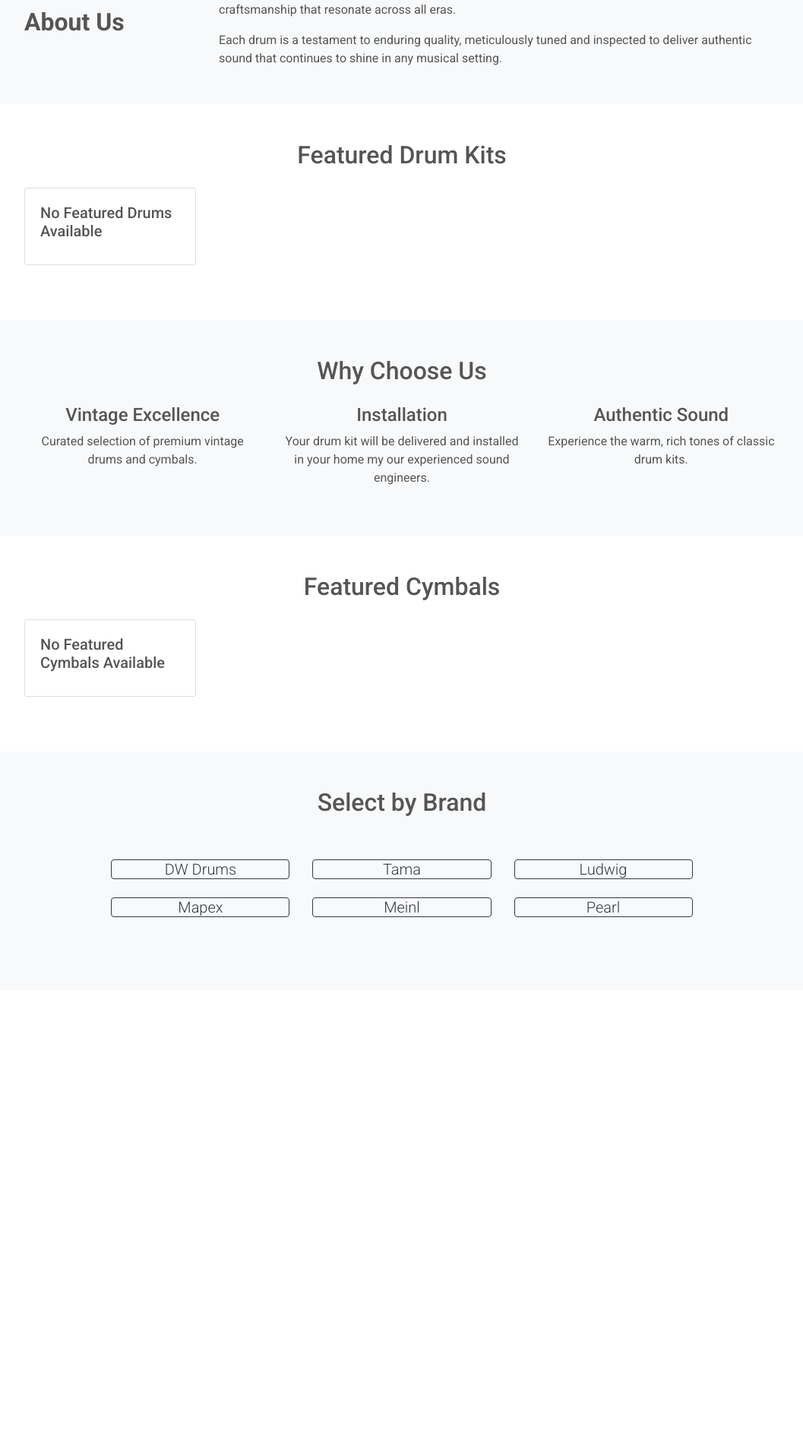
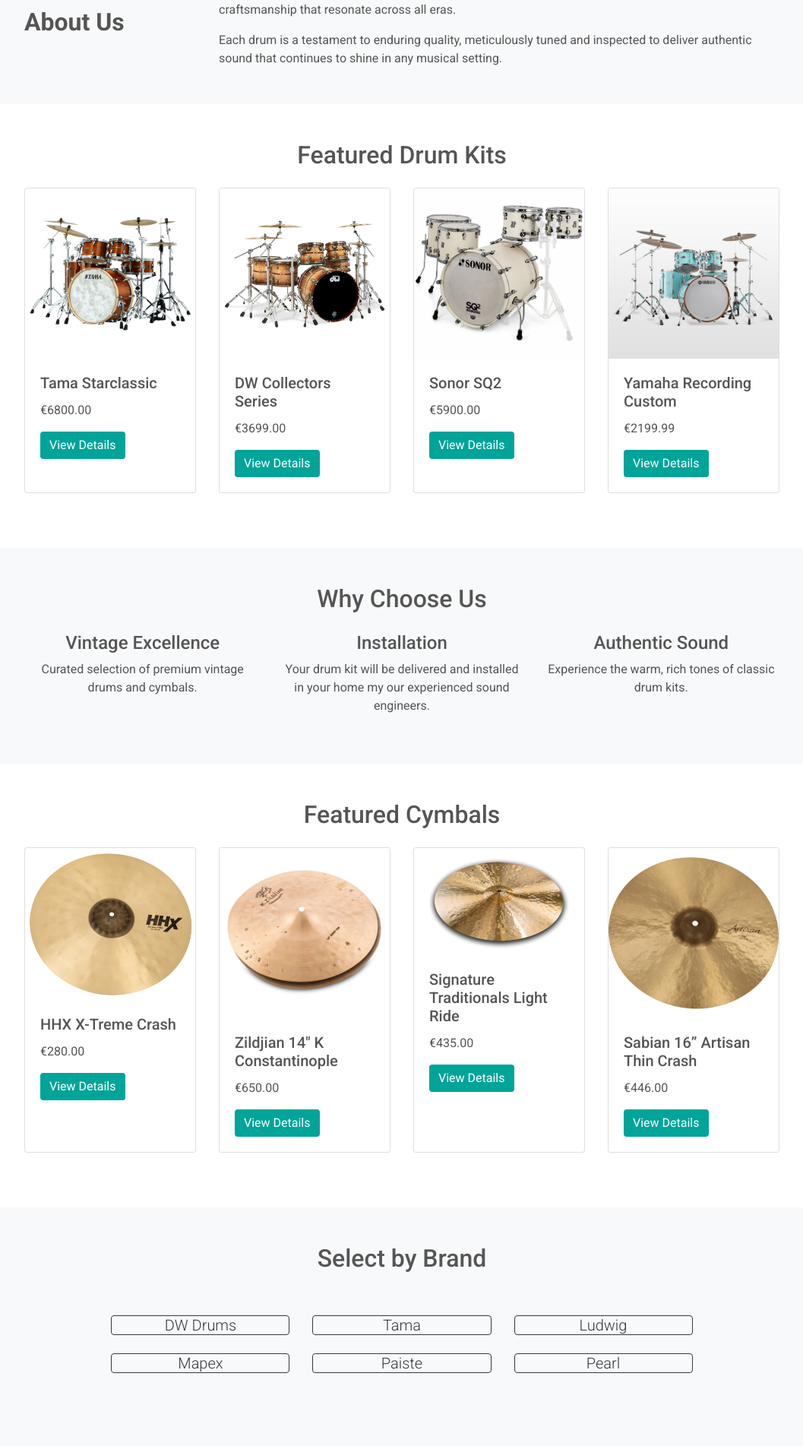
Before and after one commit to Andrewodwyer/vintage_drums, a Django app: page / in a window 1280 px wide. Shown: the part 871-2774 px from the top of the page at 76% size, without its empty margins (111-1168 px from the left). Before the commit the page ends 2078 px from the top, so only its background shows below. Run offline with Django 3.2, Linux system fonts and the light colour scheme; data comes from the database, SQL or seed files in the repository; both versions use the stored data as it was after the commit; some libraries are stand-ins or nearby versions.

Commit message:
Added products, home page now showing first 4 drums and cymbals

```diff
--- a/home/templates/home/index.html
+++ b/home/templates/home/index.html
@@ -159,8 +159,8 @@
                         </a>
                     </div>
                     <div class="col-4 text-center">
-                        <a href="{% url 'all_products' %}?brand=Meinl" class="btn btn-outline-dark p-0 w-100 h-100">
-                            <h5 class="text-brand mb-0">Meinl</h5>
+                        <a href="{% url 'all_products' %}?brand=Paiste" class="btn btn-outline-dark p-0 w-100 h-100">
+                            <h5 class="text-brand mb-0">Paiste</h5>
                         </a>
                     </div>
                     <div class="col-4 text-center">
--- a/home/views.py
+++ b/home/views.py
@@ -2,16 +2,15 @@ from django.shortcuts import render
 from products.models import Product, Category
 
 def index(request):
-    # Fetch all categories to display in the categories section
     categories = Category.objects.all()
 
-    # Get the top 4 highest-rated drum kits (category: 'Drum Kit')
-    featured_drum_kits = Product.objects.filter(category__friendly_name='Drum Kit').order_by('-rating')[:4]
+    # highest-rated drum kits (category: 'Drum Kit')
+    featured_drum_kits = Product.objects.filter(category__friendly_name='Drum Kits').order_by('-rating')[:4]
 
-    # Get the top 4 highest-rated cymbals (category: 'Cymbal')
-    featured_cymbals = Product.objects.filter(category__friendly_name='Cymbal').order_by('-rating')[:4]
+    # highest-rated cymbals (categories: 'hi_hats', 'crash_cymbals', 'ride_cymbals')
+    cymbal_categories = ['hi_hats', 'ride_cymbal', 'crash_cymbal']
+    featured_cymbals = Product.objects.filter(category__name__in=cymbal_categories).order_by('-rating')[:4]
 
-    # Pass the categories and featured drum kits and cymbals to the template
     return render(request, 'home/index.html', {
         'categories': categories,
         'featured_drum_kits': featured_drum_kits,
--- a/templates/includes/main-nav.html
+++ b/templates/includes/main-nav.html
@@ -44,7 +44,7 @@
                 <a href="{% url 'all_products' %}?brand=Tama" class="dropdown-item">Tama</a>
                 <a href="{% url 'all_products' %}?brand=Ludwig" class="dropdown-item">Ludwig</a>
                 <a href="{% url 'all_products' %}?brand=Mapex" class="dropdown-item">Mapex</a>
-                <a href="{% url 'all_products' %}?brand=Meinl" class="dropdown-item">Meinl</a>
+                <a href="{% url 'all_products' %}?brand=Paiste" class="dropdown-item">Paiste</a>
                 <a href="{% url 'all_products' %}?brand=Pearl" class="dropdown-item">Pearl</a>
             </div>
         </li>
```
Also changed, not shown: db.sqlite3, media/products/19-inch-hhx-x-treme-crash_full.png (added), media/products/Paiste_Signature_Ride.png (added), 2 other files.
